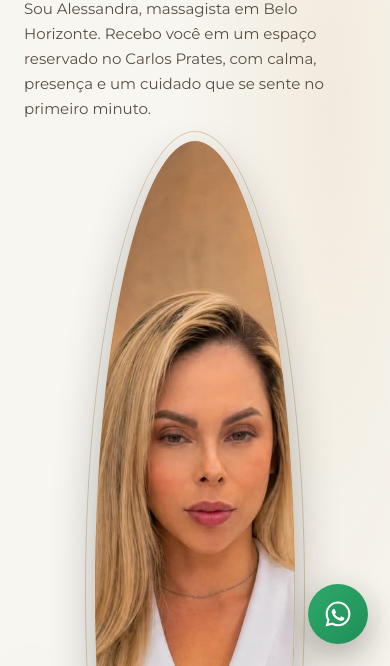
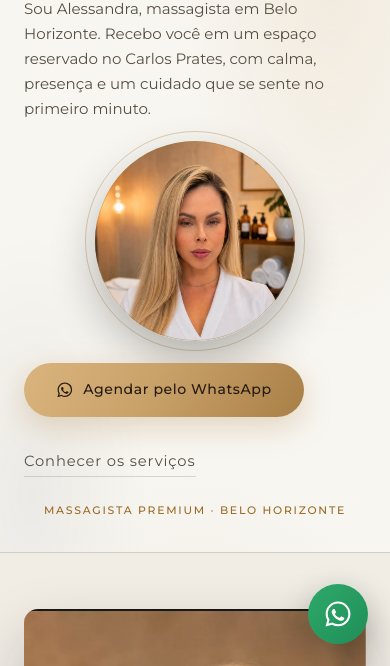
Before and after one commit to visionxma/alessandra-massagista, a plain HTML site: page index.html in a window 390 px wide. Shown: the part 178-844 px from the top of the page. Drawn offline with nearby package versions, Linux system fonts and the light colour scheme; a web font is replaced by a local one.

Commit message:
Corrige foto do hero distorcida em Android
Como item flex, a figura era esticada na vertical e os atributos
width/height do HTML venciam o aspect-ratio, deformando o circulo
no S24+ e no Motorola.

- Mobile: largura e altura fixas e iguais na figura, sem depender
  de aspect-ratio; flex:0 0 auto impede o estiramento
- Desktop: height:auto neutraliza o atributo HTML e restaura o 4:5

Co-Authored-By: Claude Opus 4.8 (1M context) <noreply@anthropic.com>

```diff
--- a/css/styles.css
+++ b/css/styles.css
@@ -361,7 +361,9 @@ a { color: inherit; text-decoration: none; }
 }
 
 .hero__portrait img {
+  display: block;
   width: 100%;
+  height: auto;              /* neutraliza o height do atributo HTML */
   aspect-ratio: 4 / 5;
   object-fit: cover;
 }
@@ -873,20 +875,33 @@ a { color: inherit; text-decoration: none; }
   .hero__actions { order: 4; }
   .hero__local { order: 5; }
 
-  /* foto circular entre o subtitulo e o botao de agendar */
+  /* foto circular entre o subtitulo e o botao de agendar.
+     Largura E altura fixas e iguais: nao dependemos de aspect-ratio,
+     que como item flex era esticado na vertical em Android/Samsung. */
   .hero__portrait {
-    justify-self: center;
+    --foto: min(52vw, 200px);
+    flex: 0 0 auto;          /* impede o flex de esticar o item */
     align-self: center;
-    width: min(52vw, 200px);
+    width: var(--foto);
+    height: var(--foto);
     margin: 1.2rem 0 1.4rem;
   }
 
   .hero__portrait-frame {
+    width: 100%;
+    height: 100%;
     border-radius: 50%;
     box-shadow: 0 20px 45px rgba(20, 17, 14, 0.3);
   }
 
-  .hero__portrait img { aspect-ratio: 1 / 1; object-position: 50% 22%; }
+  .hero__portrait img {
+    width: 100%;
+    height: 100%;
+    aspect-ratio: auto;      /* anula a regra do desktop */
+    object-fit: cover;
+    object-position: 50% 22%;
+    display: block;
+  }
 
   /* anel decorativo acompanha o formato circular */
   .hero__portrait::before {
```
